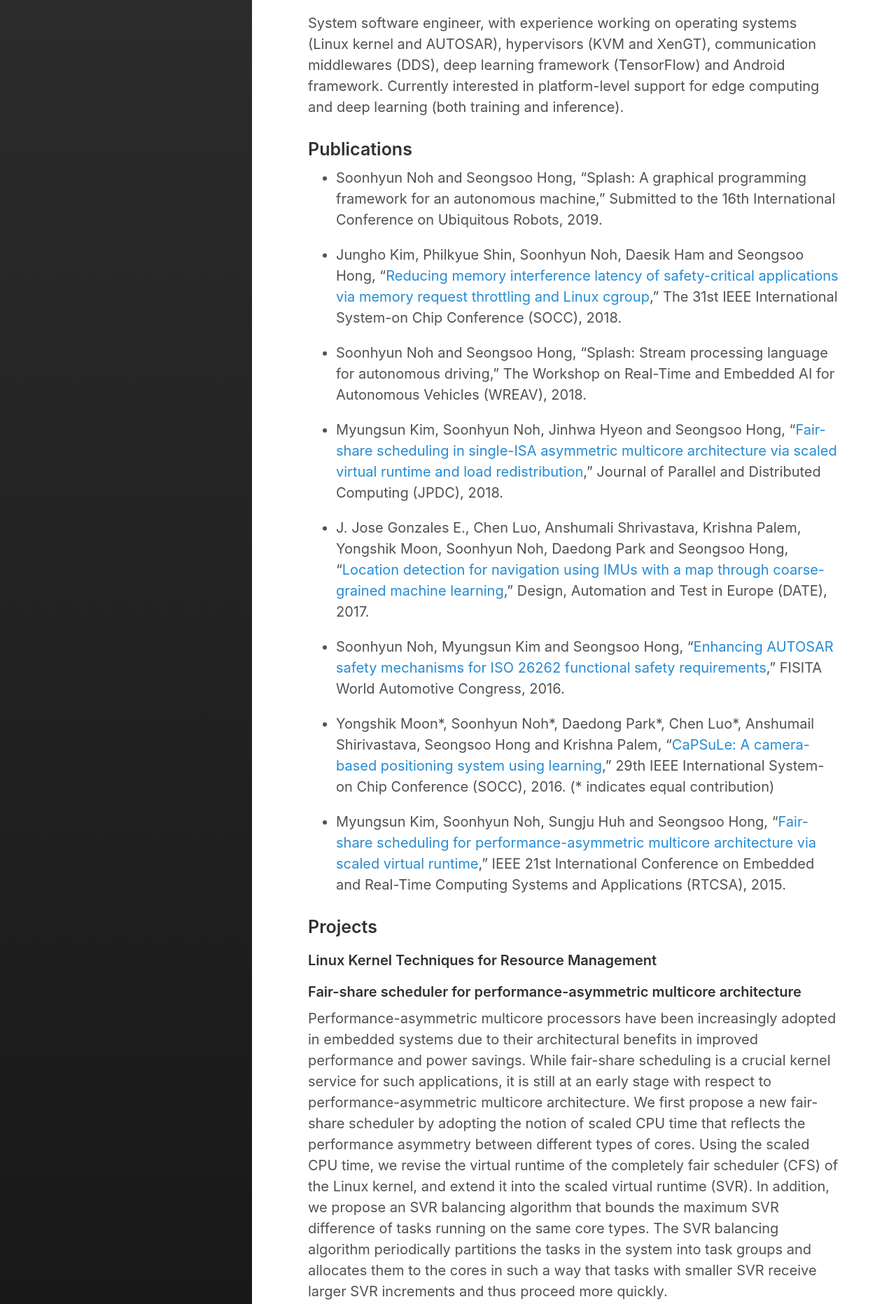
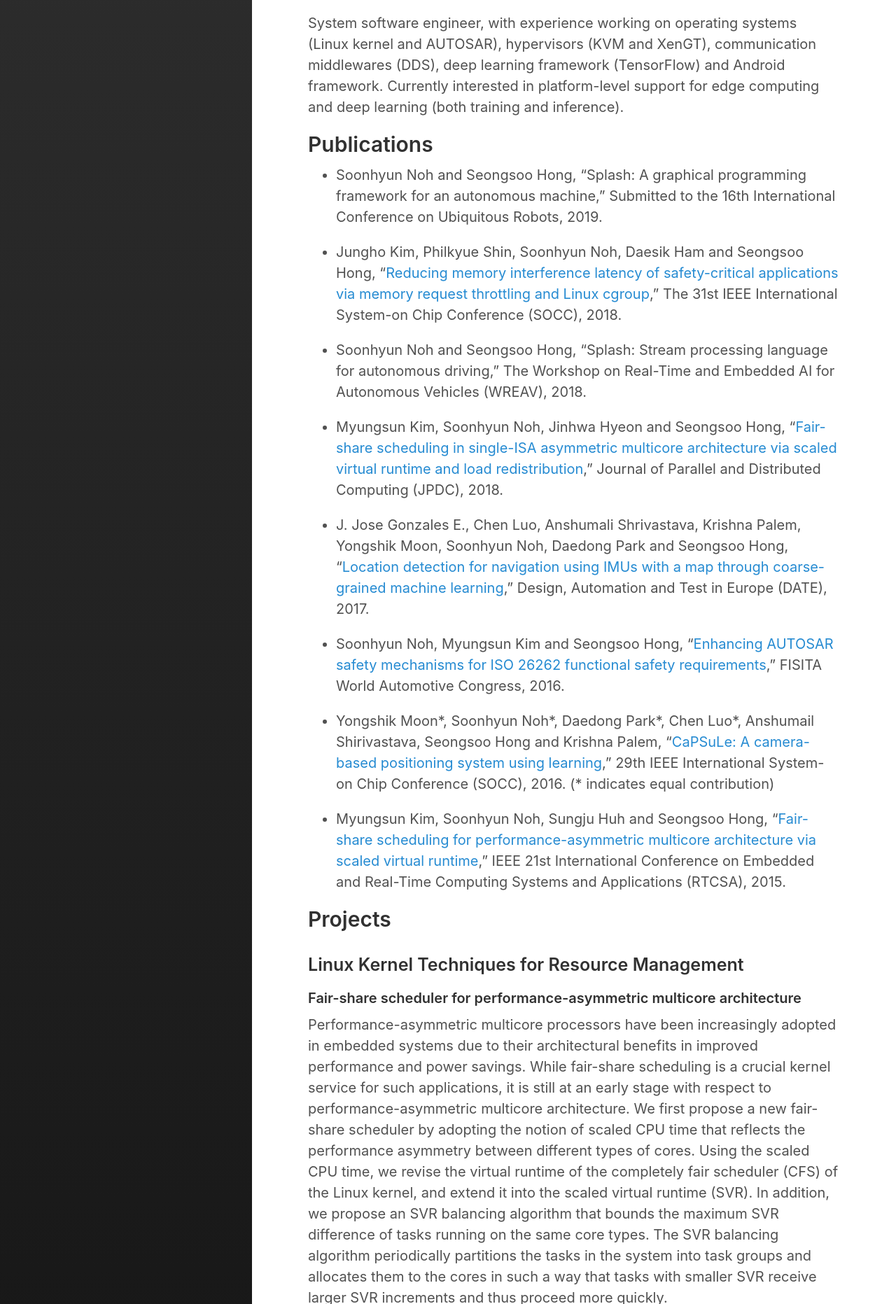
Before and after one commit to shnoh171/shnoh171.github.io, a Jekyll site: the page built from about.md, in a window 1280 px wide. Shown: the part 653-2516 px from the top of the page at 70% size. Built offline with Jekyll 4.4.1, drawn with Linux system fonts in a browser that asks for light colours.

Commit message:
change title format

```diff
--- a/about.md
+++ b/about.md
@@ -10,7 +10,7 @@
 
 System software engineer, with experience working on operating systems (Linux kernel and AUTOSAR), hypervisors (KVM and XenGT), communication middlewares (DDS), deep learning framework (TensorFlow) and Android framework. Currently interested in platform-level support for edge computing and deep learning (both training and inference).
 
-### Publications
+## Publications
 
 - Soonhyun Noh and Seongsoo Hong, "Splash: A graphical programming framework for an autonomous machine," Submitted to the 16th International Conference on Ubiquitous Robots, 2019.
 
@@ -28,27 +28,27 @@
 
 - Myungsun Kim, Soonhyun Noh, Sungju Huh and Seongsoo Hong, "[Fair-share scheduling for performance-asymmetric multicore architecture via scaled virtual runtime](https://ieeexplore.ieee.org/document/7299846/)," IEEE 21st International Conference on Embedded and Real-Time Computing Systems and Applications (RTCSA), 2015.
 
-### Projects
+## Projects
 
-#### Linux Kernel Techniques for Resource Management
+### Linux Kernel Techniques for Resource Management
 
-##### Fair-share scheduler for performance-asymmetric multicore architecture
+#### Fair-share scheduler for performance-asymmetric multicore architecture
 Performance-asymmetric multicore processors have been increasingly adopted in embedded systems due to their architectural benefits in improved performance and power savings. While fair-share scheduling is a crucial kernel service for such applications, it is still at an early stage with respect to performance-asymmetric multicore architecture. We first propose a new fair-share scheduler by adopting the notion of scaled CPU time that reflects the performance asymmetry between different types of cores. Using the scaled CPU time, we revise the virtual runtime of the completely fair scheduler (CFS) of the Linux kernel, and extend it into the scaled virtual runtime (SVR). In addition, we propose an SVR balancing algorithm that bounds the maximum SVR difference of tasks running on the same core types. The SVR balancing algorithm periodically partitions the tasks in the system into task groups and allocates them to the cores in such a way that tasks with smaller SVR receive larger SVR increments and thus proceed more quickly.
 
-##### Dynamic memory resource control for mixed-criticality systems
+#### Dynamic memory resource control for mixed-criticality systems
 With the advent of high-performance multicore processors that operate under a limited power budget, dedicated low-end microprocessors with different levels of criticality are rapidly consolidated into a mixed-criticality system. One of the major challenges in designing such a mixed-criticality system is to tightly control the amount of resource contention for a critical application by effectively limiting its performance interference incurred due to sharing resources with non-critical tasks. We propose application-aware dynamic memory request throttling to reduce the memory interference latency of a critical application in a dual criticality system. Our approach carefully differentiates critical task instances from normal task instances and groups them into the critical and normal cgroup, respectively. It then predicts the occurrence of excessive memory contention under critical task execution and then throttles memory requests generated by the normal cgroup via the CPUFreq governor when necessary.
 
-#### In-Depth Kernel Optimization Techniques
+### In-Depth Kernel Optimization Techniques
 
-##### Predictive on-demand CPU frequency governor on Android smartphones
+#### Predictive on-demand CPU frequency governor on Android smartphones
 
-##### Application context-aware selective packet transmission mechanisms on Android smartphones
+#### Application context-aware selective packet transmission mechanisms on Android smartphones
 
-#### Software Platform for Real-Time and Embedded AI
+### Software Platform for Real-Time and Embedded AI
 
-##### Splash: A graphical programming framework for an autonomous machine
+#### Splash: A graphical programming framework for an autonomous machine
 
-### Education
+## Education
 
 - Ph.D. Candidate in Electrical and Computer Engineering, Seoul National University
 - B.S. in Electrical and Computer Engineering, Seoul National University
```
